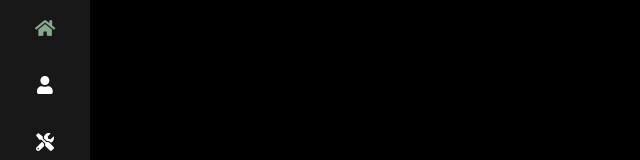
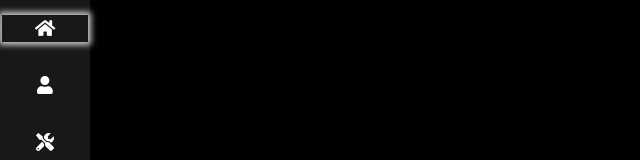
Before and after one commit to jaysnel/portfolio-site, a Vue app: page / in a window 1280 px wide. Shown: the top 160 px of the page, without its empty margins (0-640 px from the left). Built offline with nearby package versions, Linux system fonts and the light colour scheme; what vue-particles would draw is missing.

Commit message:
adding missing person api i created! update to nav css

```diff
--- a/package.json
+++ b/package.json
@@ -13,6 +13,7 @@
     "@fortawesome/free-brands-svg-icons": "^5.15.1",
     "@fortawesome/free-solid-svg-icons": "^5.15.1",
     "@fortawesome/vue-fontawesome": "^2.0.0",
+    "axios": "^0.21.1",
     "core-js": "^3.6.5",
     "vue": "^2.6.11",
     "vue-particles": "^1.0.9",
--- a/src/assets/css/style.css
+++ b/src/assets/css/style.css
@@ -78,7 +78,12 @@ body a:focus {
   }
 }
 #nav a.router-link-exact-active {
-  color: #84a98c;
+  color: #fff;
+}
+#nav a.router-link-exact-active .link-icon {
+  box-shadow: 0.2px 0.4px 6px 3px #ccc;
+  width: 95%;
+  margin: auto;
 }
 #nav .nav-item {
   text-align: center;
--- a/src/assets/css/style.scss
+++ b/src/assets/css/style.scss
@@ -106,7 +106,14 @@ body {
   }
 
   a.router-link-exact-active {
-    color: $color2;
+    // color: $color2;
+    color: $white;
+
+    .link-icon {
+      box-shadow: 0.2px 0.4px 6px 3px #ccc;
+      width: 95%;
+      margin: auto;
+    }
   }
 
   .nav-item {
--- a/src/main.js
+++ b/src/main.js
@@ -1,6 +1,7 @@
 import Vue from 'vue'
 import App from './App.vue'
 import router from './router'
+import axios from 'axios'
 import VueParticles from 'vue-particles'
 import { library } from '@fortawesome/fontawesome-svg-core'
 import { faTwitter, faLinkedin, faGithub, faHtml5, faCss3Alt, faSass, faJs, faVuejs, faNode } from '@fortawesome/free-brands-svg-icons'
@@ -10,7 +11,7 @@ import { FontAwesomeIcon } from '@fortawesome/vue-fontawesome'
 library.add(faHome, faUser, faTools, faIdCard, faBriefcase, faThList, faTwitter, faLinkedin, faGithub, faCode, faHtml5, faCss3Alt, faSass, faJs, faVuejs, faNode, faScroll );
 Vue.component('font-awesome-icon', FontAwesomeIcon);
 
-Vue.use(VueParticles);
+Vue.use(VueParticles, axios);
 
 Vue.config.productionTip = false;
 
--- a/src/router/index.js
+++ b/src/router/index.js
@@ -5,6 +5,7 @@ import About from '../views/About.vue'
 import Skills from '../views/Skills.vue'
 import Portfolio from '../views/Portfolio.vue'
 import ContactPage from '../views/Contact.vue'
+import NotFound from '../views/NotFound.vue';
 
 Vue.use(VueRouter)
 
@@ -33,6 +34,11 @@ const routes = [
     path: '/contact',
     name: 'Contact',
     component: ContactPage
+  },
+  {
+    path: '*',
+    name: 'Not Found',
+    component: NotFound
   }
 ]
 
--- /dev/null
+++ b/src/views/NotFound.vue
@@ -0,0 +1,62 @@
+<template>
+    <div class="notfound-page page-body">
+        <h1>Not Found!</h1>
+        <p>
+        <!-- <a href="/">Go home?</a> -->
+        </p>
+        <div v-for="person in higlightletedPerson" :key="person.Name">
+          <div>DOB: {{ person["Date(s) of Birth Used"]}}</div>
+          <div>Detals: {{ person.Details }}</div>
+          <div>Eyes: {{ person.Eyes }}</div>
+          <div>Hair: {{ person.Hair }}</div>
+          <div>Headshot: {{ person.Headshot }}</div>
+          <div>Height: {{ person.Height }}</div>
+          <div>Name: {{ person.Name }}</div>
+          <div>Place Of Birth: {{ person["Place of Birth"] }}</div>
+          <div>Race: {{ person.Race }}</div>
+          <div>Sex: {{ person.Sex }}</div>
+          <div>Submit A Tip: {{ person["Submit a Tip"] }}</div>
+          <div>Weight: {{ person.Weight }}</div>
+        </div>
+        <p>{{ missingpeople }}</p>
+    </div>
+</template>
+
+<script>
+  import axios from "axios";
+
+  export default {
+    name: 'NotFound',
+    data: function() {
+      return {
+          missingpeopleurl: "https://fbimissingpersonapi.azurewebsites.net/v1/all",
+          missingpeople: null,
+          higlightletedPerson: []
+      }
+    },
+    methods: {
+      async getMissingPeople() {
+        await axios.get(this.missingpeopleurl)
+        .then( res => {
+          console.log(res.data);
+
+          this.missingpeople = res.data;
+          this.getRandomPerson(res.data);
+        })
+        .catch(err => {
+          console.log(err);
+        })
+      },
+      getRandomPerson(person) {
+        let randomNumber = Math.floor(Math.random() * Math.floor(person.length));
+        this.higlightletedPerson.push(person[randomNumber]);
+
+        console.log(person[randomNumber]);
+      }
+    },
+    mounted() {
+      this.getMissingPeople();
+    }
+  }
+
+</script>
```
Also changed, not shown: 2 other files (tests, documents, lock files or other folders).
